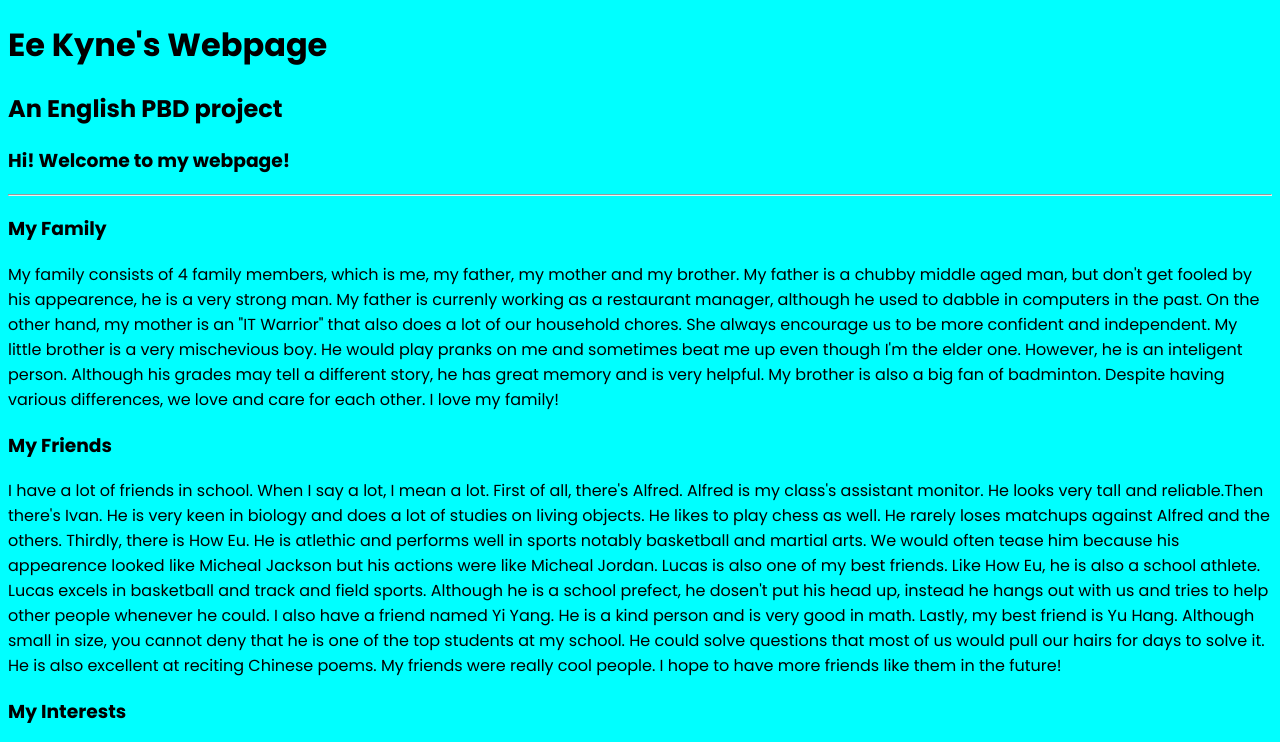
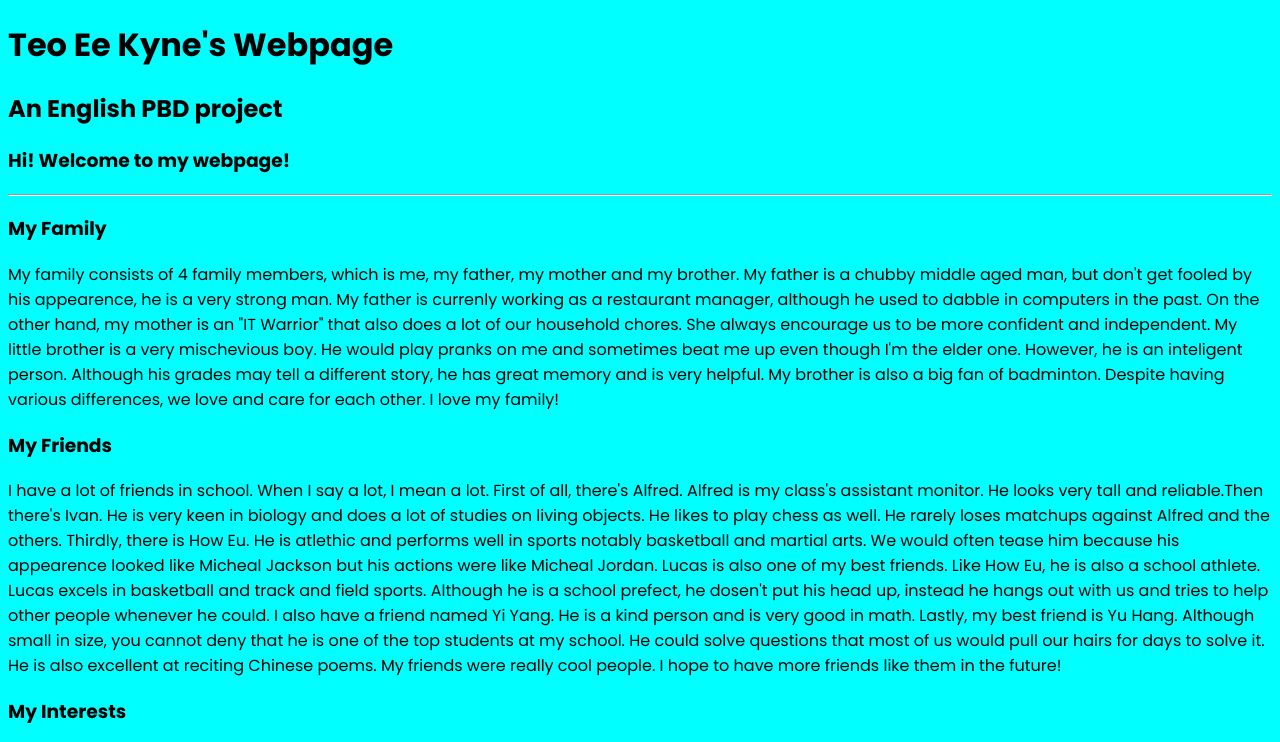
Before and after one commit to EeKyne/eekyne, a plain HTML site: page index.html in a window 1280 px wide. Shown: the top 742 px of the page. Drawn offline with Linux system fonts and the light colour scheme.

Commit message:
Update index.html

```diff
--- a/index.html
+++ b/index.html
@@ -14,7 +14,7 @@
 	</head>
 	<body>
 
-		<h1>Ee Kyne's Webpage</h1>
+		<h1>Teo Ee Kyne's Webpage</h1>
 		<h2>An English PBD project</h2>
 		<h3> Hi! Welcome to my webpage!</h3>
 		<hr>
```
